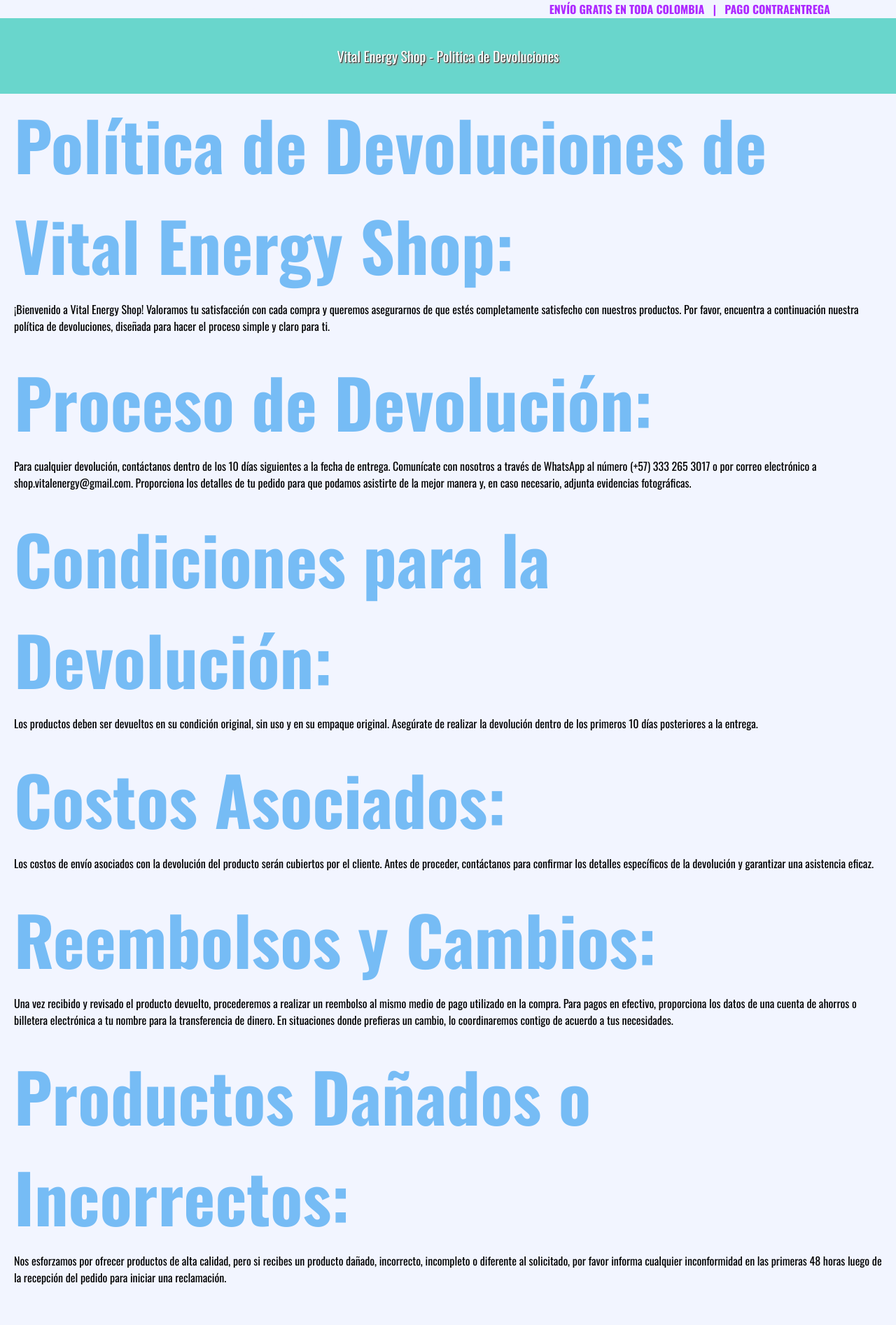
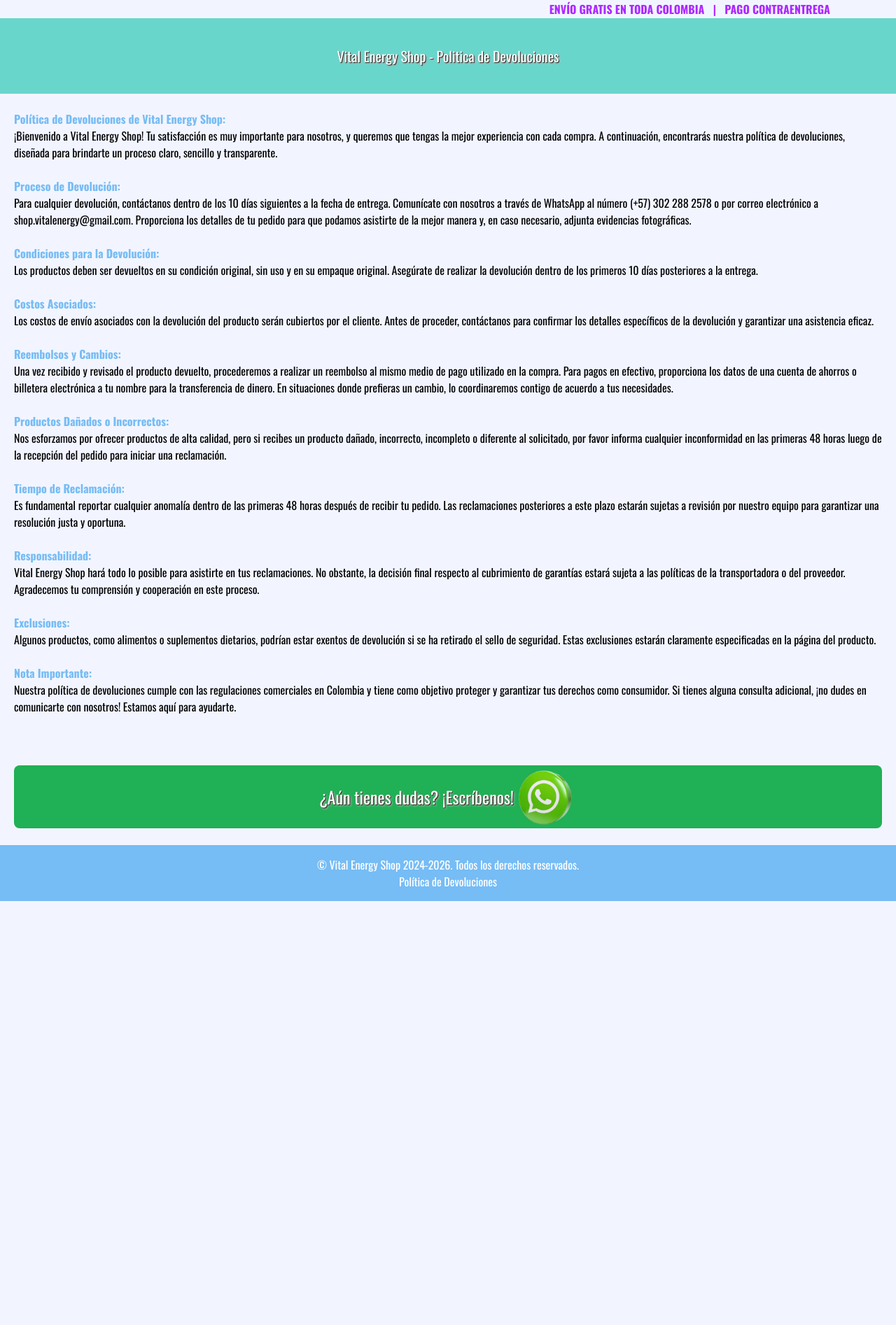
Before and after one commit to Andy-SC79/coming-soon-VE, a Jekyll site: the page built from terms-of-service/devoluciones.html, in a window 1280 px wide. Shown: the top 1894 px of the page at 70% size. Built offline with Jekyll 4.4.1, drawn with Linux system fonts in a browser that asks for light colours; nearby versions of some CDN libraries; after the commit the page ends 1288 px from its top, so only the background shows below that; some of the changed text lies outside the part shown.

Commit message:
Created new layout and updated politica de devoluciones

```diff
--- a/_data/return-policy.yml
+++ b/_data/return-policy.yml
@@ -1,8 +1,8 @@
 - title: "Política de Devoluciones de Vital Energy Shop"
-  description: "¡Bienvenido a Vital Energy Shop! Valoramos tu satisfacción con cada compra y queremos asegurarnos de que estés completamente satisfecho con nuestros productos. Por favor, encuentra a continuación nuestra política de devoluciones, diseñada para hacer el proceso simple y claro para ti."
+  description: "¡Bienvenido a Vital Energy Shop! Tu satisfacción es muy importante para nosotros, y queremos que tengas la mejor experiencia con cada compra. A continuación, encontrarás nuestra política de devoluciones, diseñada para brindarte un proceso claro, sencillo y transparente."
 
 - title: "Proceso de Devolución"
-  description: "Para cualquier devolución, contáctanos dentro de los 10 días siguientes a la fecha de entrega. Comunícate con nosotros a través de WhatsApp al número (+57) 333 265 3017 o por correo electrónico a shop.vitalenergy@gmail.com. Proporciona los detalles de tu pedido para que podamos asistirte de la mejor manera y, en caso necesario, adjunta evidencias fotográficas."
+  description: "Para cualquier devolución, contáctanos dentro de los 10 días siguientes a la fecha de entrega. Comunícate con nosotros a través de WhatsApp al número (+57) 302 288 2578 o por correo electrónico a shop.vitalenergy@gmail.com. Proporciona los detalles de tu pedido para que podamos asistirte de la mejor manera y, en caso necesario, adjunta evidencias fotográficas."
 
 - title: "Condiciones para la Devolución"
   description: "Los productos deben ser devueltos en su condición original, sin uso y en su empaque original. Asegúrate de realizar la devolución dentro de los primeros 10 días posteriores a la entrega."
--- /dev/null
+++ b/_layouts/terms.html
@@ -0,0 +1,51 @@
+<!doctype html>
+<html lang="es">
+  <head>
+{% include templates/meta_tags.html %}
+
+
+    <title>
+    {{ page.title }}
+    </title>
+    <link rel="stylesheet" href="{{ '/assets/css/styles.css' | relative_url }}">
+    <link src="{{ '/assets/script/main.js' | relative_url }}">
+
+    <!-- Font awesome icons -->
+    <script src="https://kit.fontawesome.com/1dca1a1767.js" crossorigin="anonymous"></script>
+    <link href="https://fonts.googleapis.com/css2?family=Nunito:wght@900&display=swap" rel="stylesheet">
+    <link rel="stylesheet" href="https://unpkg.com/swiper/swiper-bundle.min.css" />
+    <link href="../assets/css/styles.css" rel="stylesheet">
+    <link href="../assets/css/output.css" rel="stylesheet">
+    <link href="../assets/css/main.css" rel="stylesheet">
+
+  <!-- Google tag (gtag.js) -->
+<script async src="https://www.googletagmanager.com/gtag/js?id=G-YG0W14CJ6C"></script>
+<script>
+  window.dataLayer = window.dataLayer || [];
+  function gtag(){dataLayer.push(arguments);}
+  gtag('js', new Date());
+
+  gtag('config', 'G-YG0W14CJ6C');
+</script>
+  </head>
+
+  <body class="bg-plata pt-2">
+    <!-- Google Tag Manager (noscript) -->
+        <noscript><iframe src="https://www.googletagmanager.com/ns.html?id=GTM-YG0W14CJ6C"
+        height="0" width="0" style="display:none;visibility:hidden"></iframe></noscript>
+        <!-- End Google Tag Manager (noscript) -->
+
+    {% include templates/top-banner.html %}
+
+    {{ content }}
+
+    <br><br>
+
+    {% include templates/wp-button.html %}
+    <br>
+    {% include templates/footer.html %}
+
+    <script src="https://code.jquery.com/jquery-3.5.1.slim.min.js"></script>
+
+  </body>
+</html>
--- a/assets/css/styles.css
+++ b/assets/css/styles.css
@@ -185,6 +185,11 @@
   outline-offset: 3px;
 }
 
+.openModalBtn,
+.openModalBtn img {
+  cursor: pointer;
+}
+
   .content {
   position: relative;
   display: flex;
--- a/terms-of-service/devoluciones.html
+++ b/terms-of-service/devoluciones.html
@@ -1,18 +1,16 @@
 ---
 title: Politica de Devoluciones
-layout: landing
+layout: terms
 permalink: politica-de-devoluciones
 ---
 <div class="container text-center bg-verde">
 	<h1 class="text-shadow text-white py-10 text-bold text-xl">{{ site.title}} - {{ page.title }}</h1>
 </div>
 <div class="container mt-16 px-5">
-
+	<div class="mb-6"></div>
 	{% for clause in site.data.return-policy %}
-	<h2 class="font-semibold text-azul text-2x1 mb-2">{{ clause.title }}: </h2>
+	<span class="font-semibold text-x1 text-azul mb-2">{{ clause.title }}: </span>
 	<p class="mb-6 border-bottom font-ligh">{{ clause.description }}</p>
 	{% endfor %}
 
 </div>
-
-{% include templates/footer.html %}
```
